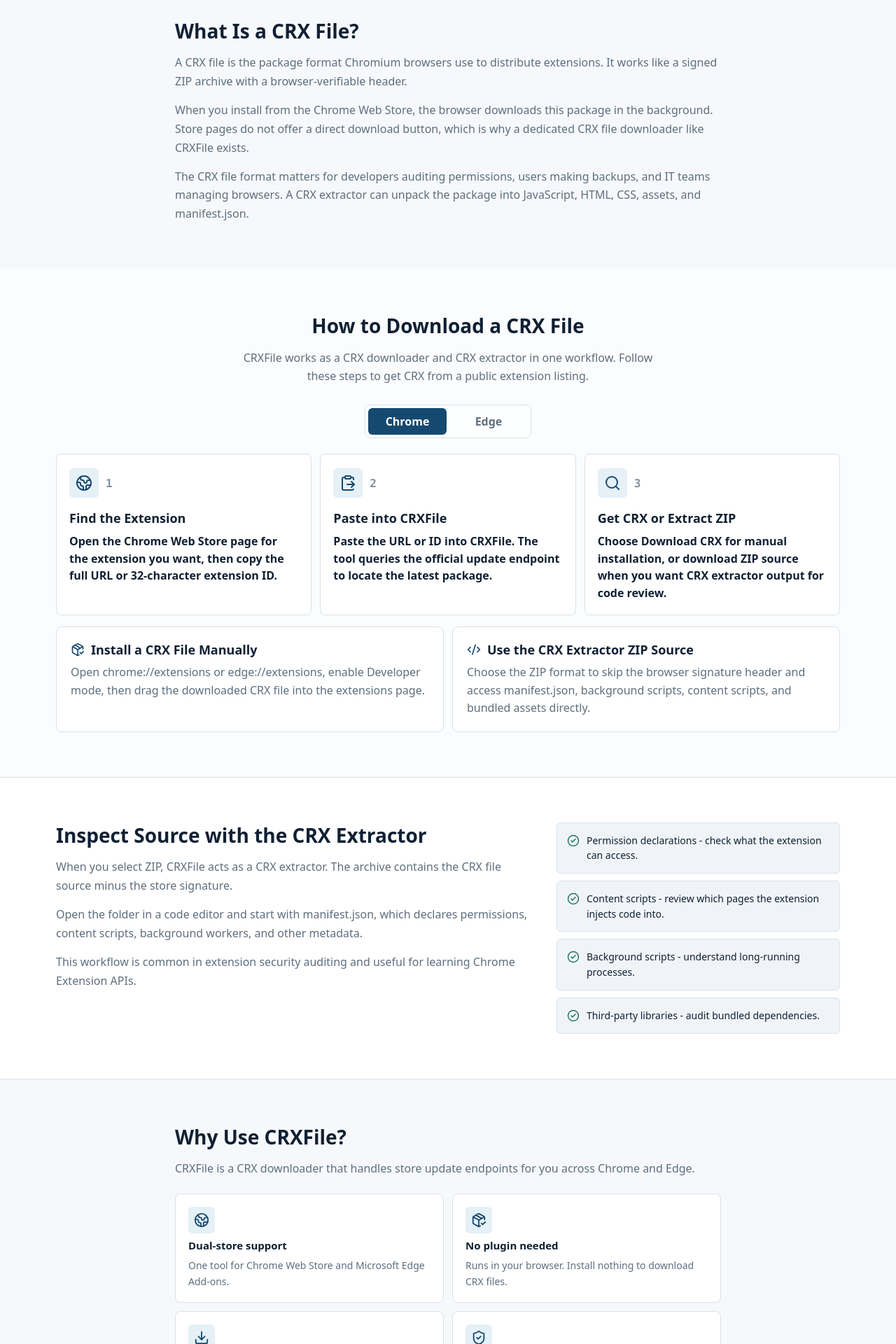
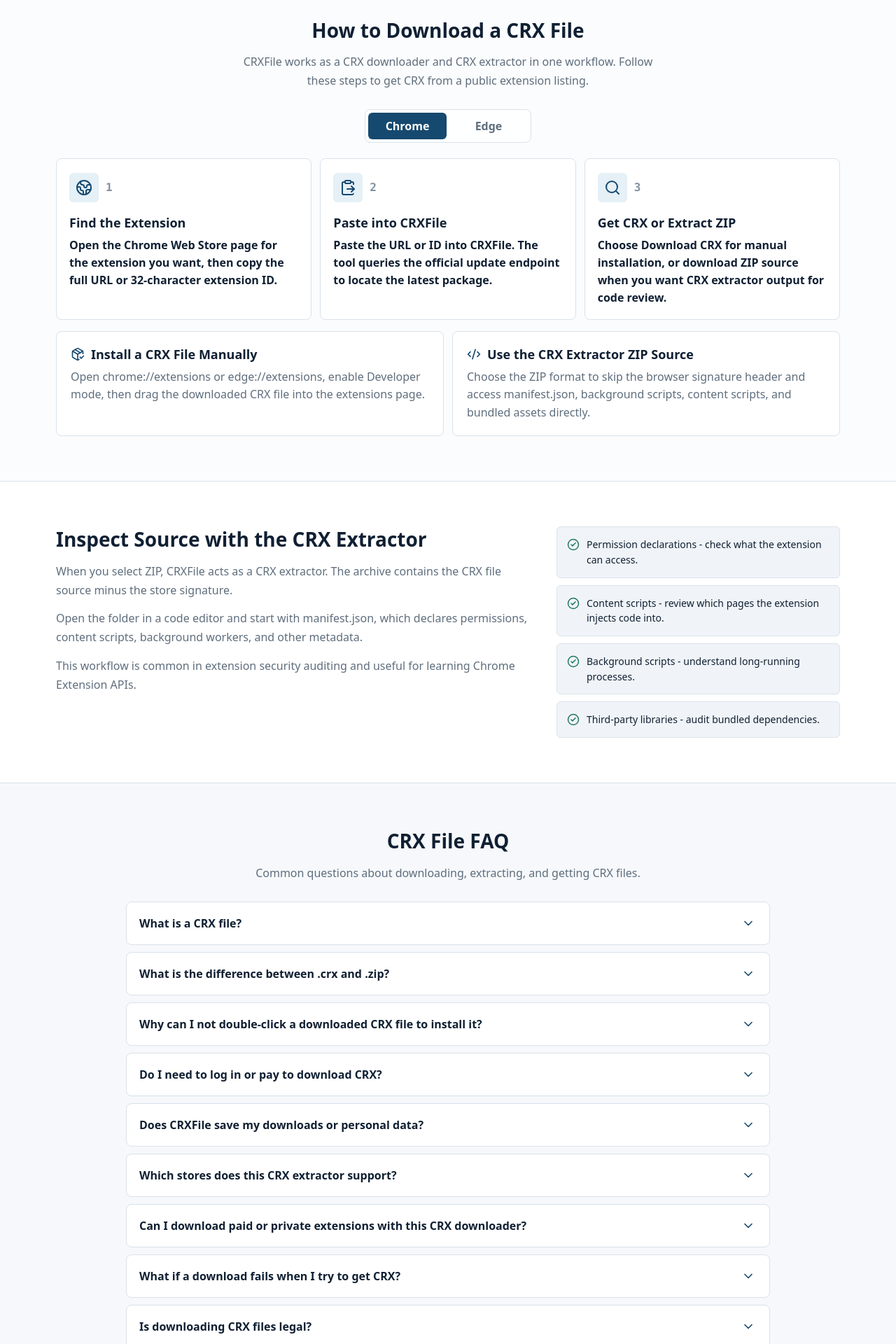
Before and after one commit to calinawilliams1992/crxfile, a Next.js app: page / in a window 1280 px wide. Shown: the part 880-2800 px from the top of the page at 70% size. Built offline with nearby package versions, Linux system fonts and the light colour scheme.

Commit message:
Consolidate CRX info into FAQ

```diff
--- a/app/components/CrxFileApp.tsx
+++ b/app/components/CrxFileApp.tsx
@@ -89,14 +89,6 @@
     partial:
       "Store metadata is limited for this extension. You can still try the official package download."
   },
-  learn: {
-    title: "What Is a CRX File?",
-    paragraphs: [
-      "A CRX file is the package format Chromium browsers use to distribute extensions. It works like a signed ZIP archive with a browser-verifiable header.",
-      "When you install from the Chrome Web Store, the browser downloads this package in the background. Store pages do not offer a direct download button, which is why a dedicated CRX file downloader like CRXFile exists.",
-      "The CRX file format matters for developers auditing permissions, users making backups, and IT teams managing browsers. A CRX extractor can unpack the package into JavaScript, HTML, CSS, assets, and manifest.json."
-    ]
-  },
   guide: {
     title: "How to Download a CRX File",
     subtitle:
@@ -155,40 +147,13 @@
     outro:
       "This workflow is common in extension security auditing and useful for learning Chrome Extension APIs."
   },
-  why: {
-    title: "Why Use CRXFile?",
-    intro:
-      "CRXFile is a CRX downloader that handles store update endpoints for you across Chrome and Edge.",
-    items: [
-      {
-        icon: Globe2,
-        title: "Dual-store support",
-        body: "One tool for Chrome Web Store and Microsoft Edge Add-ons."
-      },
-      {
-        icon: PackageCheck,
-        title: "No plugin needed",
-        body: "Runs in your browser. Install nothing to download CRX files."
-      },
-      {
-        icon: Download,
-        title: "Always latest version",
-        body: "Fetches the current public CRX file package directly from the source."
-      },
-      {
-        icon: ShieldCheck,
-        title: "Privacy-first",
-        body: "No account, no persistent file storage, no download tracking."
-      }
-    ]
-  },
   faq: {
     title: "CRX File FAQ",
     subtitle: "Common questions about downloading, extracting, and getting CRX files.",
     items: [
       {
         q: "What is a CRX file?",
-        a: "A CRX file is the official package format for Chromium-based browser extensions: a signed container with a ZIP payload holding source files."
+        a: "A CRX file is the official package format Chromium browsers use to distribute extensions. It works like a signed ZIP archive with a browser-verifiable header and contains extension source files. When you install from Chrome Web Store, the browser downloads this package in the background, but store pages do not provide a direct download button. CRX files matter for developers auditing permissions, users making backups, and IT teams managing browsers. A CRX extractor can unpack the package into JavaScript, HTML, CSS, assets, and manifest.json."
       },
       {
         q: "What is the difference between .crx and .zip?",
@@ -289,14 +254,6 @@
     note: "下载内容来自官方应用商店公开接口，仅供学习、备份和安全审计使用。",
     partial: "该插件的商店元信息有限，但仍可尝试从官方端点下载文件。"
   },
-  learn: {
-    title: "什么是 CRX File？",
-    paragraphs: [
-      "CRX file 是 Chromium 系浏览器用于分发和安装扩展的标准打包格式，Google Chrome、Microsoft Edge、Brave 和 Opera 都使用这一格式。每个 CRX file 本质上都是带有加密签名头的 ZIP 归档，浏览器会在安装前验证它。",
-      "当你从 Chrome Web Store 安装扩展时，浏览器会在后台下载并处理 CRX file。但商店页面通常没有官方下载按钮，因此 CRXFile 这样的 CRX file downloader 可以帮助你直接获取公开扩展包。",
-      "理解 CRX file 结构对开发者审查权限、用户备份可信扩展、IT 管理员管理浏览器配置都很有用。通过 CRX extractor，你可以把 CRX file 解包为 JavaScript、HTML、CSS 和关键的 manifest.json 等源码组件。"
-    ]
-  },
   guide: {
     title: "如何下载 CRX 文件",
     subtitle:
@@ -355,40 +312,13 @@
     outro:
       "使用 CRX file extractor 是扩展安全审计中的常见做法。开发者也可以借此学习热门扩展的构建方式，理解 CRX file 架构和 Chrome Extension API。"
   },
-  why: {
-    title: "为什么使用 CRXFile？",
-    intro:
-      "CRXFile 是一个 CRX downloader，可以替你处理 Chrome 和 Edge 的商店更新端点。",
-    items: [
-      {
-        icon: Globe2,
-        title: "双商店支持",
-        body: "一个工具同时支持 Chrome Web Store 和 Microsoft Edge Add-ons。"
-      },
-      {
-        icon: PackageCheck,
-        title: "无需安装插件",
-        body: "CRXFile 直接在浏览器中运行，不需要额外插件即可 download CRX 文件。"
-      },
-      {
-        icon: Download,
-        title: "始终获取最新版本",
-        body: "每次请求都会获取当前公开发布的 CRX file 安装包。"
-      },
-      {
-        icon: ShieldCheck,
-        title: "隐私优先",
-        body: "无需账号、不持久化存储文件，也不跟踪下载记录。"
-      }
-    ]
-  },
   faq: {
     title: "CRX File FAQ",
     subtitle: "关于下载、提取和 get CRX files 的常见问题。",
     items: [
       {
         q: "什么是 CRX file？",
-        a: "CRX file 是 Chromium 系浏览器扩展的官方打包格式，是一个带签名信息的容器，内部包含扩展源码文件。"
+        a: "CRX file 是 Chromium 系浏览器用于分发和安装扩展的官方打包格式，Google Chrome、Microsoft Edge、Brave 和 Opera 都使用这一格式。每个 CRX file 本质上都是带有加密签名头的 ZIP 归档，浏览器会在安装前验证它，内部包含扩展源码文件。当你从 Chrome Web Store 安装扩展时，浏览器会在后台下载并处理 CRX file，但商店页面通常没有官方下载按钮。理解 CRX file 结构对开发者审查权限、用户备份可信扩展、IT 管理员管理浏览器配置都很有用。通过 CRX extractor，你可以把 CRX file 解包为 JavaScript、HTML、CSS 和关键的 manifest.json 等源码组件。"
       },
       {
         q: ".crx 和 .zip 有什么区别？",
@@ -725,15 +655,6 @@
           </div>
         </section>
 
-        <section className="content-section">
-          <div className="section-inner text-content">
-            <h2>{t.learn.title}</h2>
-            {t.learn.paragraphs.map((paragraph) => (
-              <p key={paragraph}>{paragraph}</p>
-            ))}
-          </div>
-        </section>
-
         <section className="guide-section" id="guide">
           <div className="section-inner">
             <div className="section-heading">
@@ -811,25 +732,6 @@
                   <span>{item}</span>
                 </li>
               ))}
-            </ul>
-          </div>
-        </section>
-
-        <section className="content-section why-section">
-          <div className="section-inner text-content">
-            <h2>{t.why.title}</h2>
-            <p>{t.why.intro}</p>
-            <ul className="benefit-grid">
-              {t.why.items.map((item) => {
-                const Icon = item.icon;
-                return (
-                  <li key={item.title}>
-                    <Icon size={21} aria-hidden="true" />
-                    <strong>{item.title}</strong>
-                    <p>{item.body}</p>
-                  </li>
-                );
-              })}
             </ul>
           </div>
         </section>
--- a/app/globals.css
+++ b/app/globals.css
@@ -824,10 +824,6 @@
   background: var(--surface);
 }
 
-.why-section {
-  background: var(--bg);
-}
-
 .faq-section {
   border-top: 1px solid var(--line);
 }
@@ -857,8 +853,7 @@
   align-items: start;
 }
 
-.feature-list,
-.benefit-grid {
+.feature-list {
   margin: 0;
   padding: 0;
   list-style: none;
@@ -886,46 +881,6 @@
 .feature-list svg {
   margin-top: 2px;
   color: var(--success);
-}
-
-.benefit-grid {
-  display: grid;
-  grid-template-columns: repeat(2, minmax(0, 1fr));
-  gap: 12px;
-  margin-top: 22px;
-}
-
-.benefit-grid li {
-  display: grid;
-  gap: 7px;
-  align-content: start;
-  min-height: 150px;
-  padding: 18px;
-  border: 1px solid var(--line);
-  border-radius: var(--radius);
-  background: var(--surface);
-  color: var(--ink);
-}
-
-.benefit-grid svg {
-  width: 38px;
-  height: 38px;
-  padding: 8px;
-  border-radius: var(--radius-sm);
-  background: var(--brand-soft);
-  color: var(--brand);
-}
-
-.benefit-grid strong {
-  font-size: 15px;
-  line-height: 1.35;
-}
-
-.benefit-grid p {
-  margin: 0;
-  color: var(--muted);
-  font-size: 14px;
-  line-height: 1.65;
 }
 
 .section-heading {
@@ -1210,7 +1165,6 @@
   .store-row,
   .download-actions,
   .meta-grid,
-  .benefit-grid,
   .steps-grid,
   .usage-notes,
   .result-footer,
--- a/app/page.tsx
+++ b/app/page.tsx
@@ -9,7 +9,7 @@
       name: "What is a CRX file?",
       acceptedAnswer: {
         "@type": "Answer",
-        text: "A CRX file is the official package format for Chromium-based browser extensions. It is a signed container with a ZIP payload holding all extension source files."
+        text: "A CRX file is the official package format Chromium browsers use to distribute extensions. It works like a signed ZIP archive with a browser-verifiable header and contains extension source files. When you install from Chrome Web Store, the browser downloads this package in the background, but store pages do not provide a direct download button. CRX files matter for developers auditing permissions, users making backups, and IT teams managing browsers. A CRX extractor can unpack the package into JavaScript, HTML, CSS, assets, and manifest.json."
       }
     },
     {
```
